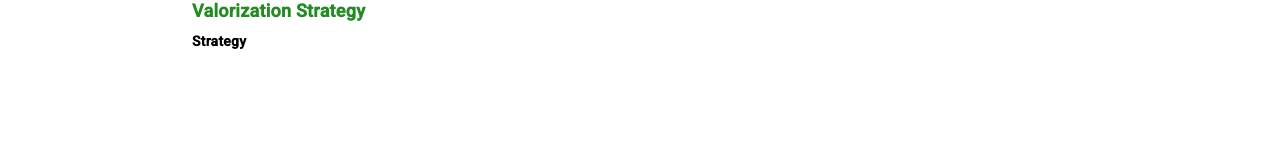
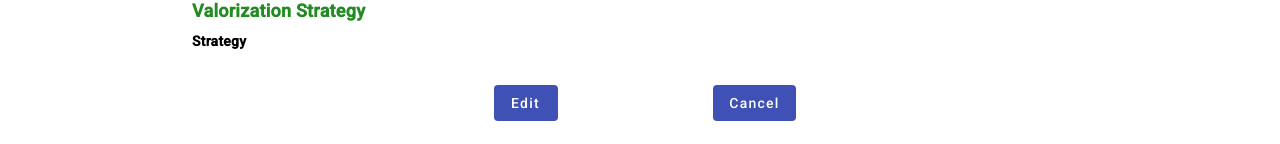
Before and after one commit to FAANG/dcc-eurofaang-ri-fe, an Angular app in the folder eurofaang-ri/: page /tna/view/1 in a window 1280 px wide. Shown: the part 808-952 px from the top of the page. Before the commit the page ends 893 px from the top, so only its background shows below. Built offline with nearby package versions, Linux system fonts and the light colour scheme; no server answers; sample sign-in values are in the browser's storage.

Commit message:
ABC-356: Display user details on participant selection and better navigation

```diff
--- a/eurofaang-ri/src/app/tna/tna-view/tna-view.component.css
+++ b/eurofaang-ri/src/app/tna/tna-view/tna-view.component.css
@@ -87,3 +87,25 @@ dd {
 .short-hr{
   text-align: center;
 }
+
+.flex-container {
+  display: flex;
+  width: 90%;
+  height: auto;
+  margin: 0 auto;
+  position: relative;
+}
+
+.formButtons {
+  text-align: center;
+  margin-bottom: 40px;
+  width: 50%;
+}
+
+.flex-child {
+  flex: 1;
+}
+
+.flex-child:first-child {
+  margin-right: 10px;
+}
--- a/eurofaang-ri/src/app/tna/tna-view/tna-view.component.html
+++ b/eurofaang-ri/src/app/tna/tna-view/tna-view.component.html
@@ -72,5 +72,17 @@
       <dd>{{ tnaProjectDetails?.strategy }}</dd>
 
     </dl>
+
+    <div class="flex-container formButtons">
+      <ng-container *ngIf="enableEdit">
+        <div class="flex-child">
+          <button mat-flat-button color="primary" type="submit" routerLink="/tna/edit/{{tnaId}}">Edit</button>
+        </div>
+      </ng-container>
+      <div class="flex-child">
+        <button mat-flat-button color="primary" routerLink="/user-profile/{{userID}}">Cancel</button>
+      </div>
+    </div>
   </div>
+
 </div>
--- a/eurofaang-ri/src/app/tna/tna-view/tna-view.component.ts
+++ b/eurofaang-ri/src/app/tna/tna-view/tna-view.component.ts
@@ -1,5 +1,5 @@
 import {Component, OnInit} from '@angular/core';
-import {ActivatedRoute, Params, Router} from "@angular/router";
+import {ActivatedRoute, Params, Router, RouterLink} from "@angular/router";
 import {ApiService} from "../../services/api.service";
 import {CdkTextareaAutosize} from "@angular/cdk/text-field";
 import {FormsModule, ReactiveFormsModule} from "@angular/forms";
@@ -29,7 +29,8 @@ import {MatDivider} from "@angular/material/divider";
     NgForOf,
     NgIf,
     ReactiveFormsModule,
-    MatDivider
+    MatDivider,
+    RouterLink
   ],
   templateUrl: './tna-view.component.html',
   styleUrl: './tna-view.component.css',
@@ -37,13 +38,21 @@ import {MatDivider} from "@angular/material/divider";
 })
 export class TnaViewComponent implements OnInit {
   tnaId: string = '';
+  userID: number | null = 0;
   tnaProjectDetails: any;
   userFullName: string = '';
   participants: [] = [];
+  enableEdit: boolean = true;
 
   constructor(private route: ActivatedRoute,
               private apiService: ApiService,
               private router: Router,) {
+
+    const userData: string | null = sessionStorage.getItem('userData');
+    if (userData) {
+      const userDataObj = JSON.parse(userData);
+      this.userID = parseInt(userDataObj['id']);
+    }
 
   }
   ngOnInit() {
@@ -52,7 +61,6 @@ export class TnaViewComponent implements OnInit {
     });
 
     if (this.tnaId) {
-
       this.apiService.getTnaProjectDetails(this.tnaId).subscribe(
         {
           next: (data) => {
@@ -65,6 +73,8 @@ export class TnaViewComponent implements OnInit {
               if ('additional_participants' in this.tnaProjectDetails){
                 this.participants = this.tnaProjectDetails['additional_participants']
               }
+              this.enableEdit = parseInt(this.tnaProjectDetails['tna_owner']) === this.userID
+                && this.tnaProjectDetails['record_status'] != 'submitted';
             }
           },
           error: (err: any) => {
--- a/eurofaang-ri/src/app/tna/tna.component.html
+++ b/eurofaang-ri/src/app/tna/tna.component.html
@@ -148,7 +148,7 @@
         <div>
           <div formGroupName="projectInformation">
             <div class="leftAlign">
-              <mat-radio-group aria-label="Select an option" formControlName="applicationConnection">
+              <mat-radio-group aria-label="Select an option" formControlName="applicationConnection" (change)="associatedProjChange($event)">
                 <mat-radio-button value="no" [checked]="true">No</mat-radio-button>
                 <mat-radio-button value="yes">Yes</mat-radio-button>
               </mat-radio-group>
--- a/eurofaang-ri/src/app/tna/tna.component.ts
+++ b/eurofaang-ri/src/app/tna/tna.component.ts
@@ -95,7 +95,6 @@ export class TnaComponent implements OnInit {
   enableEdit: boolean = true;
   participant_action: {[index: string]:any}= {};
   pageMode: string = '';
-  participantDetailsVisibility: boolean = false;
   participantDetails: {[index: string]:any}= {}; // store selected participant details
 
   constructor(private formBuilder: FormBuilder,
@@ -352,7 +351,7 @@ export class TnaComponent implements OnInit {
           this.apiService.editTnaProject(formValues, tnaId).subscribe({
           next: (data) => {
             this.openSnackbar(`TNA project successfully ${action}`, 'Dismiss');
-            this.router.navigate([`/user-profile/${this.userID}`]);
+            this.router.navigate([`/tna/view/${tnaId}`]);
           },
           error: (error) => {
             this.openSnackbar('Submission Failed! Contact FAANG helpdesk', 'Dismiss');
@@ -546,8 +545,11 @@ export class TnaComponent implements OnInit {
     delete this.participantDetails[index];
   }
 
+  associatedProjChange(event: MatRadioChange): void {
+    this.tnaForm.get('projectInformation.associatedProjectTitle')?.setValue('abc');
+  }
+
   getParticipantDetails(event: any, index: number){
-    this.participantDetailsVisibility = true;
     this.apiService.getUserDetails(event.value).subscribe(
       {
         next: (data) => {
```
